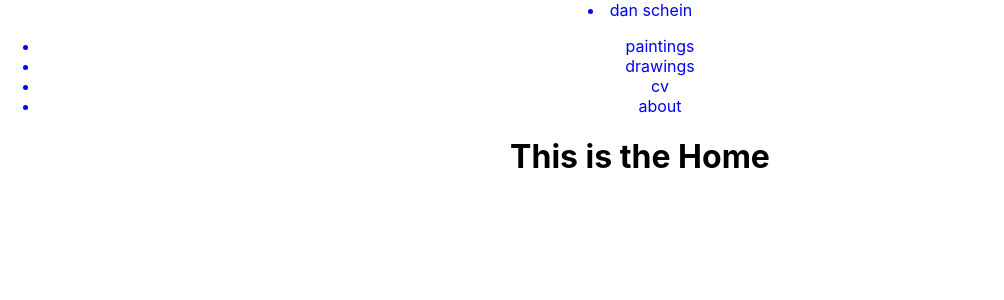
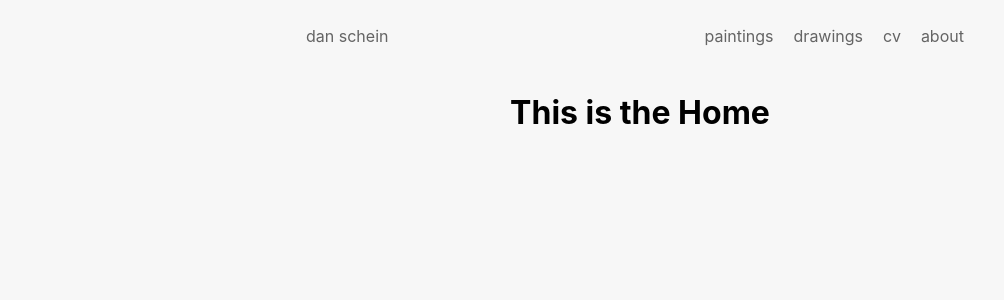
Before and after one commit to stevencharleshuang/dan-portfolio-prototype, a React (Create React App) app: page / in a window 1280 px wide. Shown: the top 300 px of the page, without its empty margins (0-1004 px from the left). Built offline with nearby package versions, Linux system fonts and the light colour scheme.

Commit message:
added nav stylings, fixed bugs

```diff
--- a/src/App.css
+++ b/src/App.css
@@ -1,16 +1,43 @@
+/* Header Font */
+/* Accent Font */
+/* Body Font */
+
+html {
+  background: rgba(247, 247, 247, 1);
+}
+
 .App {
   text-align: center;
 }
 
-Header {}
+header {
+  display: flex;
+  flex-flow: row nowrap;
+  justify-content: space-evenly;
+}
 
-Header .logo {
+header .logo {
+  align-self: center;
+}
+
+header nav {
 
 }
 
-Header Nav {}
+header nav ul {
+  align-self: center;
+  display: flex;
+  flex-flow: row nowrap;
+  list-style: none;
+  padding: 0;
+}
+
+header nav li {
+  padding: 10px;
+}
 
 a:link, a:visited {
+  color: rgba(100, 100, 100, 1);
   text-decoration: none;
 }
 
--- a/src/components/Header.jsx
+++ b/src/components/Header.jsx
@@ -4,9 +4,9 @@ import Nav from './Nav';
 
 export default function Header() {
   return(
-    <div>
+    <header>
       <Logo />
       <Nav />
-    </div>
+    </header>
   );
 }
--- a/src/components/Logo.jsx
+++ b/src/components/Logo.jsx
@@ -4,7 +4,7 @@ import { Link } from 'react-router-dom';
 export default function Logo() {
   return (
     <div className="logo">
-      <Link to="/"><li>dan schein</li></Link>
+      <Link to="/">dan schein</Link>
     </div>
   );
 }
--- a/src/components/Main.jsx
+++ b/src/components/Main.jsx
@@ -10,10 +10,10 @@ export default function Main() {
   return(
     <div>
       <Switch>
-        <Route exact path="about" component={About} />
-        <Route exact path="cv" component={CV} />
-        <Route exact path="drawings" component={Drawings} />
-        <Route exact path="paintings" component={Paintings} />
+        <Route exact path="/about" component={About} />
+        <Route exact path="/cv" component={CV} />
+        <Route exact path="/drawings" component={Drawings} />
+        <Route exact path="/paintings" component={Paintings} />
         <Route path="/" component={Home} />
       </Switch>
     </div>
```
